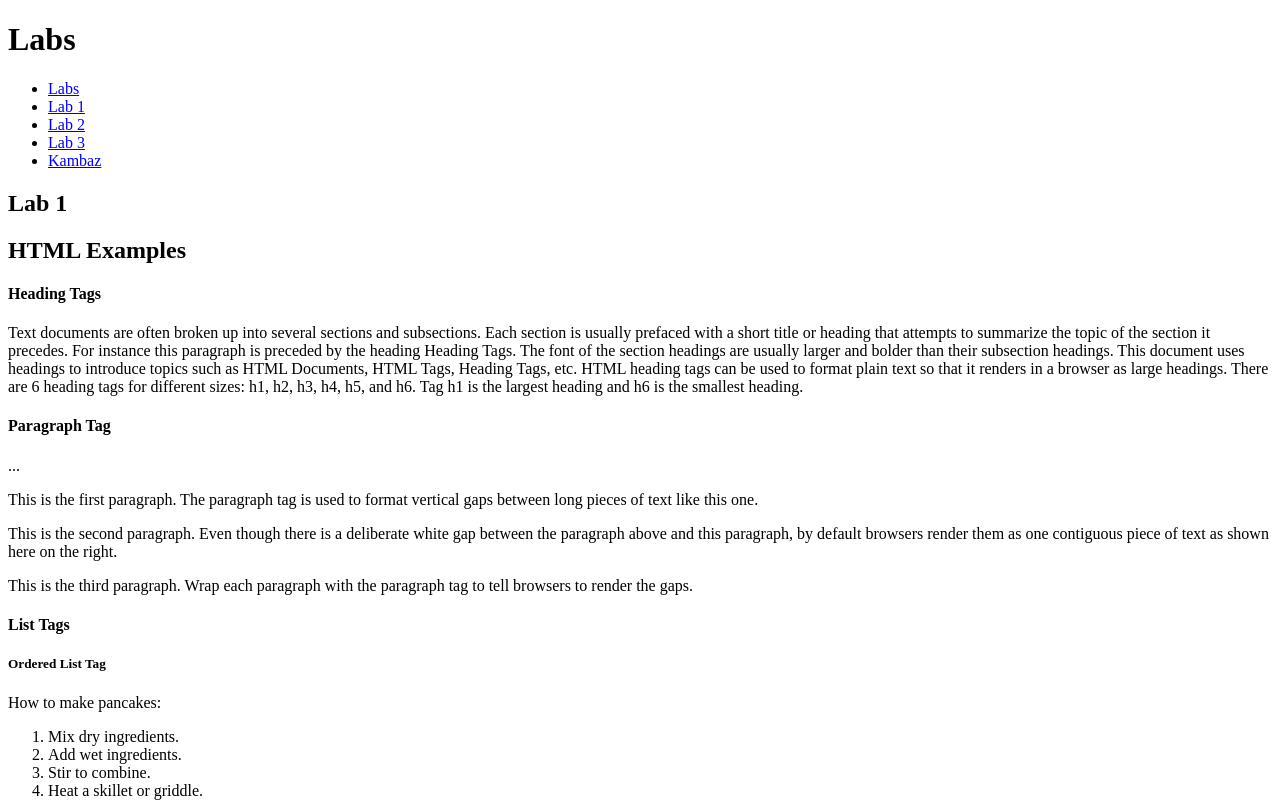
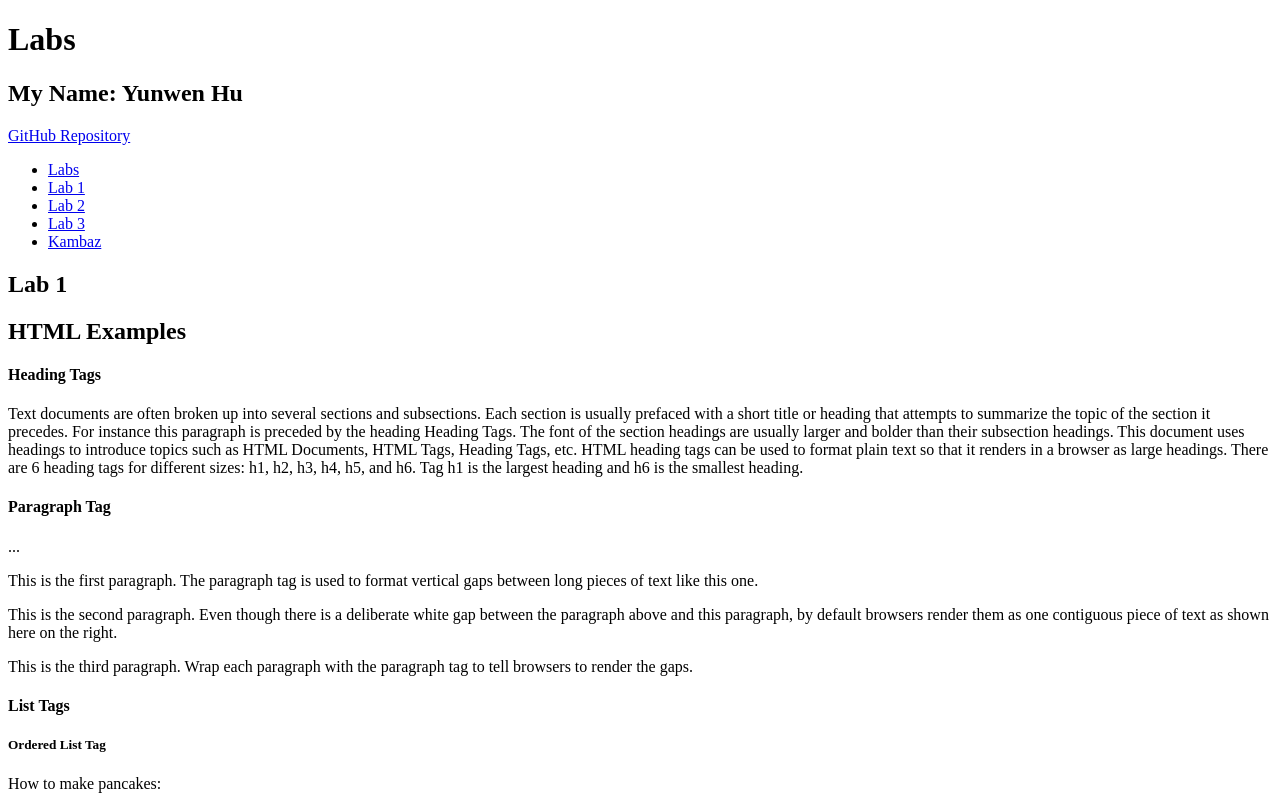
Before and after one commit to Jamieyw/kambaz-react-web-app, a React (Vite) app: page /#/Labs/Lab1 in a window 1280 px wide. Shown: the top 800 px of the page. Built offline with nearby package versions, Linux system fonts and the light colour scheme.

Commit message:
add info

```diff
--- a/src/Labs/index.tsx
+++ b/src/Labs/index.tsx
@@ -7,6 +7,8 @@ export default function Labs() {
     return (
         <div id="wd-labs">
             <h1>Labs</h1>
+            <h2>My Name: Yunwen Hu</h2>
+            <a id="wd-github" href="https://github.com/Jamieyw/kambaz-react-web-app">GitHub Repository</a>
             <TOC />  {/* TOC is always rendered */}
             <Routes>
                 <Route path="/" element={<Navigate to="Lab1" />} />
```
